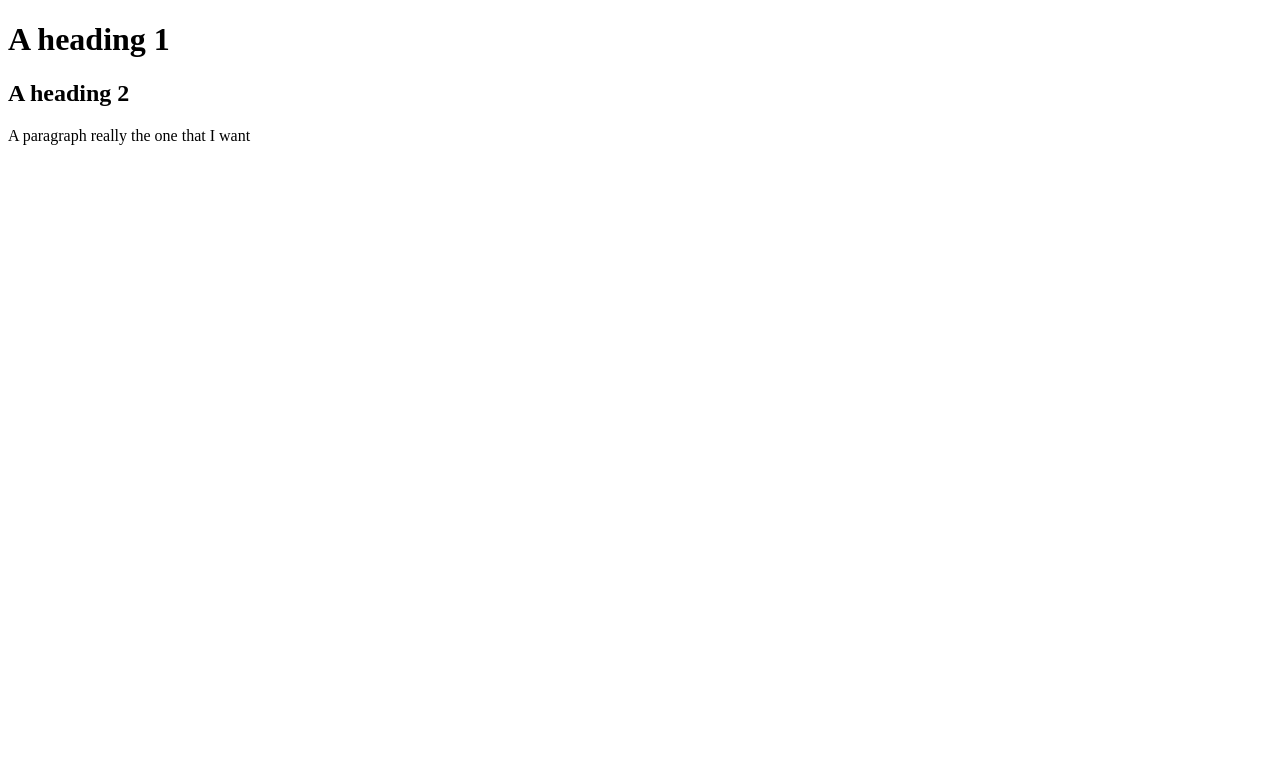
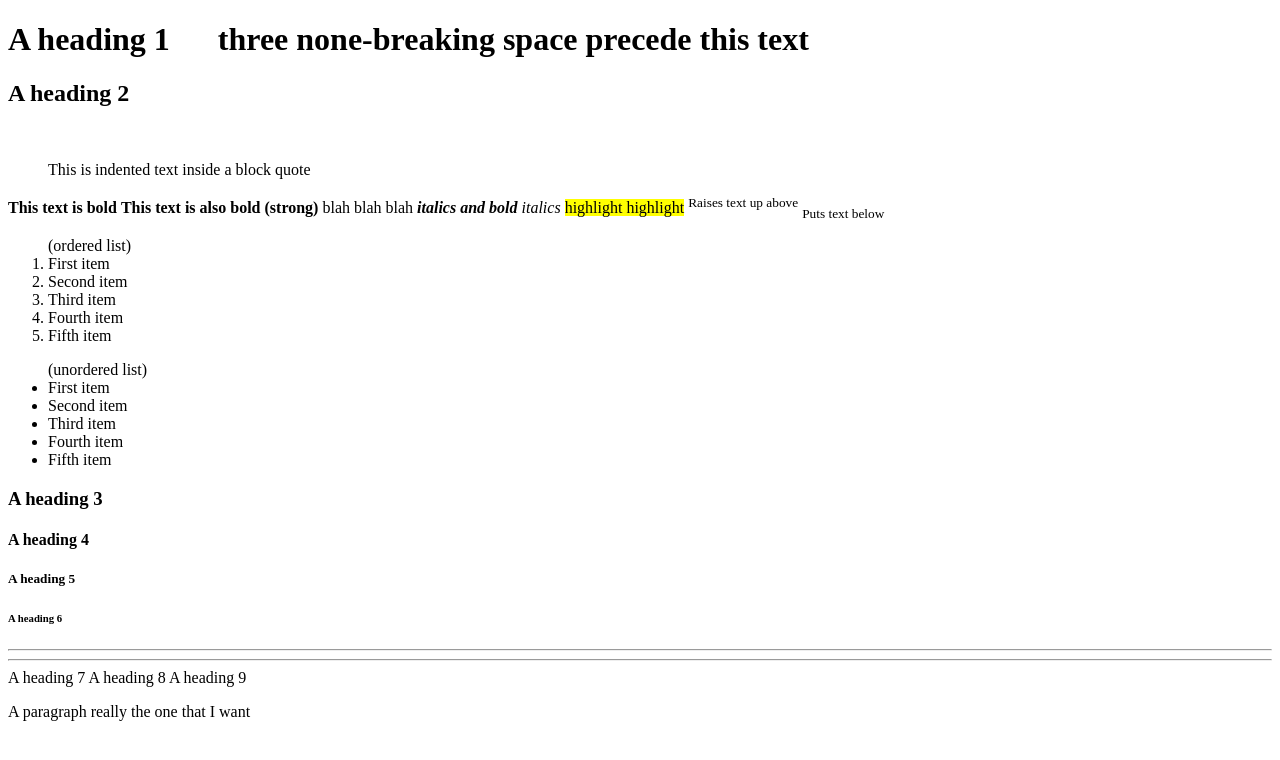
Before and after one commit to alyssabileschi/assignment1, a plain HTML site: page index.html in a window 1280 px wide. Drawn offline with Linux system fonts and the light colour scheme.

Commit message:
Added some base elements

```diff
--- a/index.html
+++ b/index.html
@@ -6,8 +6,34 @@
         <link rel="stylesheet" type="text/css" href="css/styles.css">
     </head>
     <body>
-        <h1>A heading 1</h1>
+        <h1>A heading 1 &nbsp; &nbsp; &nbsp;three none-breaking space precede this text</h1>
         <h2>A heading 2</h2>
+        <br>
+        <blockquote> This is indented text inside a block quote</blockquote>
+        <b> This text is bold</b>
+        <strong> This text is also bold (strong)</strong> blah blah blah <i><b> italics and bold</b> italics</i> <mark> highlight highlight</mark> <sup> Raises text up above</sup> <sub> Puts text below</sub>
+        <ol> (ordered list)
+        <li> First item</li>
+        <li> Second item</li>
+        <li> Third item</li>
+        <li> Fourth item</li>
+        <li> Fifth item </li>
+        </ol>
+        <ul> (unordered list)
+        <li> First item</li>
+        <li> Second item</li>
+        <li> Third item</li>
+        <li> Fourth item</li>
+        <li> Fifth item</li>
+        </ul>
+        <h3> A heading 3</h3>
+        <h4> A heading 4</h4>
+        <h5> A heading 5</h5>
+        <h6> A heading 6</h6>
+        <hr><hr>
+        <h7> A heading 7</h7>
+        <h8> A heading 8</h8>
+        <h9> A heading 9</h9>
         <p>A paragraph really the one that I want</p>
     </body>
 </html>
```
